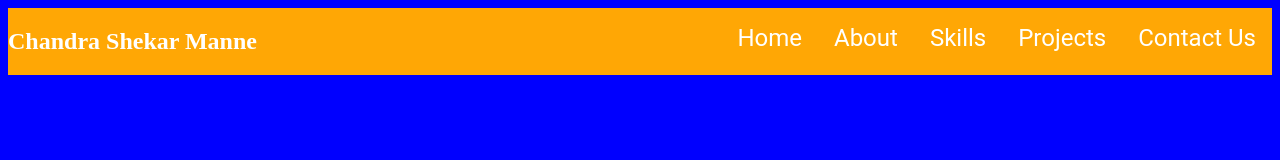
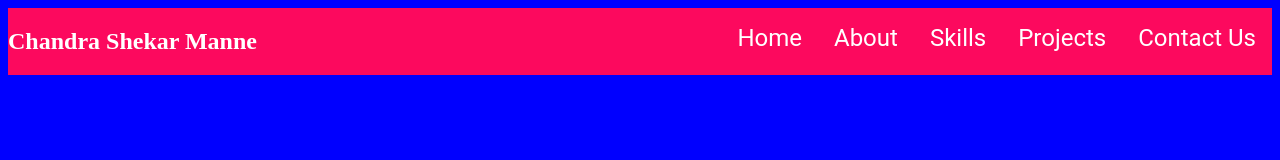
Before and after one commit to Cs152000/test-repository, a plain HTML site: page queries files/index.html in a window 1280 px wide. Drawn offline with Linux system fonts and the light colour scheme.

Commit message:
first commit to style css

```diff
--- a/queries files/style.css
+++ b/queries files/style.css
@@ -2,7 +2,7 @@ body{
     background-color:blue;
 }
 #navbar{
-    background:rgb(255, 167, 5);
+    background:rgb(252, 9, 94);
 }
 #navbar ul li {
     margin: auto 1rem;
```
